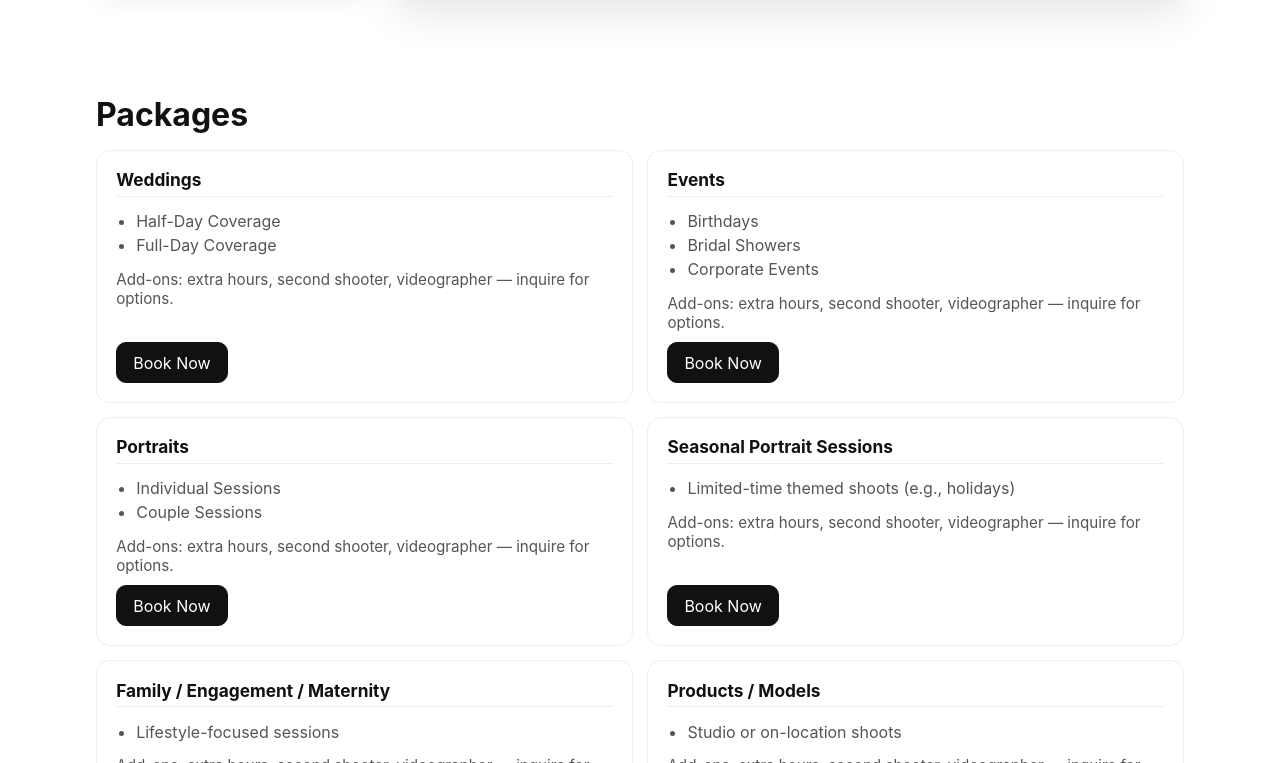
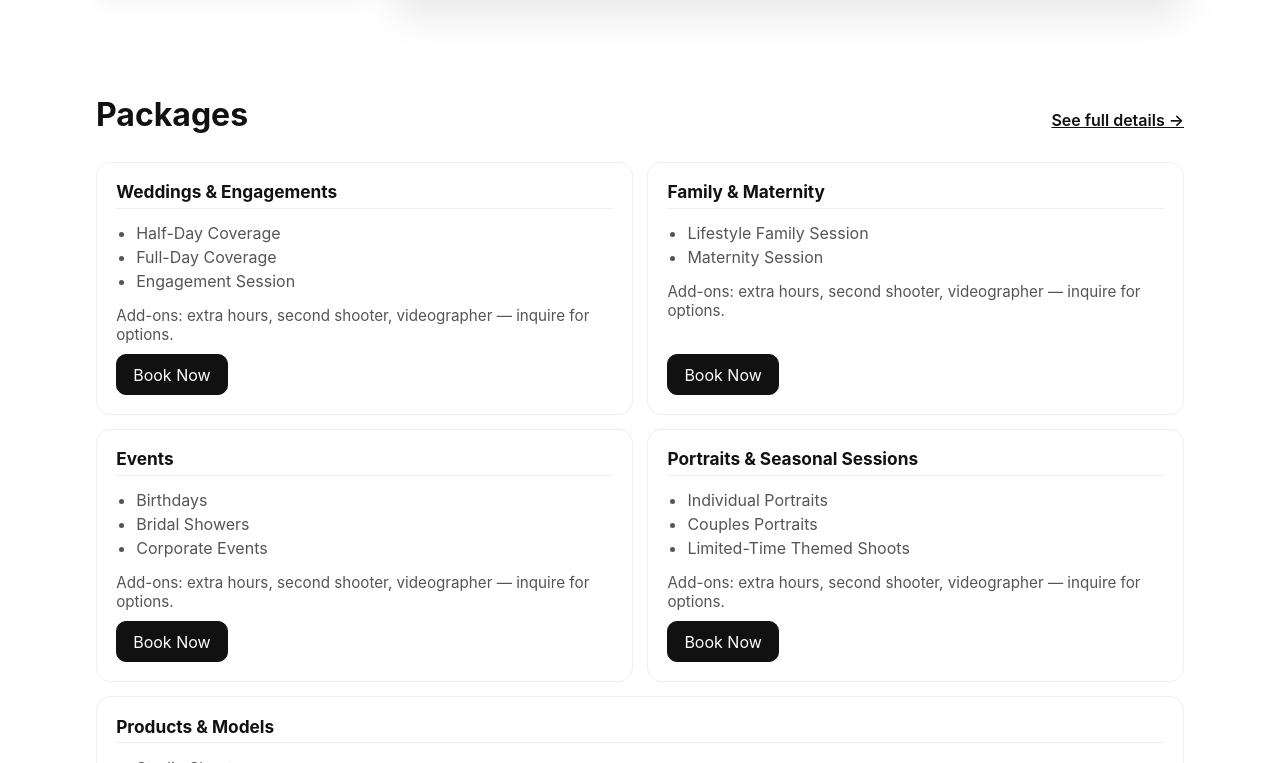
Before and after one commit to ralphdaryn/ksnapstudio, a React (Create React App) app: page / in a window 1280 px wide. Shown: the part 3497-4260 px from the top of the page. Built offline with nearby package versions, Linux system fonts and the light colour scheme.

Commit message:
update main layout and style package

```diff
--- a/src/pages/Main/Main.js
+++ b/src/pages/Main/Main.js
@@ -20,11 +20,17 @@ const GOOGLE_REVIEW_URL = ""; // e.g., "https://g.page/r/xxxxxxx/review"
 // 3 background slides for the hero (keep your three files)
 const HERO_SLIDES = [hero1, hero2, hero3];
 
+/* UPDATED order + grouped titles */
 const PACKAGE_CATEGORIES = [
   {
     key: "weddings",
-    title: "Weddings",
-    items: ["Half-Day Coverage", "Full-Day Coverage"],
+    title: "Weddings & Engagements",
+    items: ["Half-Day Coverage", "Full-Day Coverage", "Engagement Session"],
+  },
+  {
+    key: "family",
+    title: "Family & Maternity",
+    items: ["Lifestyle Family Session", "Maternity Session"],
   },
   {
     key: "events",
@@ -32,24 +38,18 @@ const PACKAGE_CATEGORIES = [
     items: ["Birthdays", "Bridal Showers", "Corporate Events"],
   },
   {
-    key: "portraits",
-    title: "Portraits",
-    items: ["Individual Sessions", "Couple Sessions"],
-  },
-  {
-    key: "seasonal",
-    title: "Seasonal Portrait Sessions",
-    items: ["Limited-time themed shoots (e.g., holidays)"],
-  },
-  {
-    key: "family",
-    title: "Family / Engagement / Maternity",
-    items: ["Lifestyle-focused sessions"],
+    key: "portraits-seasonal",
+    title: "Portraits & Seasonal Sessions",
+    items: [
+      "Individual Portraits",
+      "Couples Portraits",
+      "Limited-Time Themed Shoots",
+    ],
   },
   {
     key: "products",
-    title: "Products / Models",
-    items: ["Studio or on-location shoots"],
+    title: "Products & Models",
+    items: ["Studio Shoots", "On-Location Shoots"],
   },
 ];
 
@@ -327,7 +327,14 @@ export default function Main() {
       {/* PACKAGES PREVIEW (no prices) */}
       <section id="packages" className="main__section">
         <div className="main__container">
-          <h2 className="main__section-title">Packages</h2>
+          {/* NEW: inline title + link */}
+          <div className="main__section-head">
+            <h2 className="main__section-title">Packages</h2>
+            <Link className="main__link main__link--inline" to="/packages">
+              See full details →
+            </Link>
+          </div>
+
           <ul className="main__cards">
             {PACKAGE_CATEGORIES.map(({ key, title, items }) => (
               <li key={key} className="main__card">
@@ -349,9 +356,8 @@ export default function Main() {
               </li>
             ))}
           </ul>
-          <Link className="main__link" to="/packages">
-            See full details →
-          </Link>
+
+          {/* Removed old bottom link */}
         </div>
       </section>
 
--- a/src/pages/Main/Main.scss
+++ b/src/pages/Main/Main.scss
@@ -48,6 +48,16 @@
     @include desktop {
       --pad-y: 3rem;
     }
+  }
+
+  /* small row wrapper for title + inline link */
+  &__section-head {
+    display: flex;
+    align-items: baseline;
+    justify-content: space-between;
+    gap: 0.75rem;
+    margin-bottom: 0.25rem;
+    flex-wrap: wrap; /* mobile-first */
   }
 
   /* HERO */
@@ -176,6 +186,14 @@
     &--button {
       font: inherit;
     }
+  }
+
+  /* inline link beside section titles */
+  .main__link--inline {
+    margin-top: 0;
+    font-weight: 600;
+    white-space: nowrap;
+    align-self: center;
   }
 
   /* TITLES & TEXT */
@@ -370,7 +388,7 @@
     color: #888;
   }
 
-  /* testimonials list as flex (single column mobile/desktop by default) */
+  /* testimonials list as flex (single column) */
   &__quotes {
     list-style: none;
     margin: 0.5rem 0 0;
@@ -379,7 +397,7 @@
     flex-direction: column;
     gap: 1rem;
     width: 100%;
-    max-width: 880px; /* keeps cards nicely centered width-wise */
+    max-width: 880px;
   }
   &__quote {
     padding: 0;
```
Lines whose indentation alone changed are shown as unchanged.
